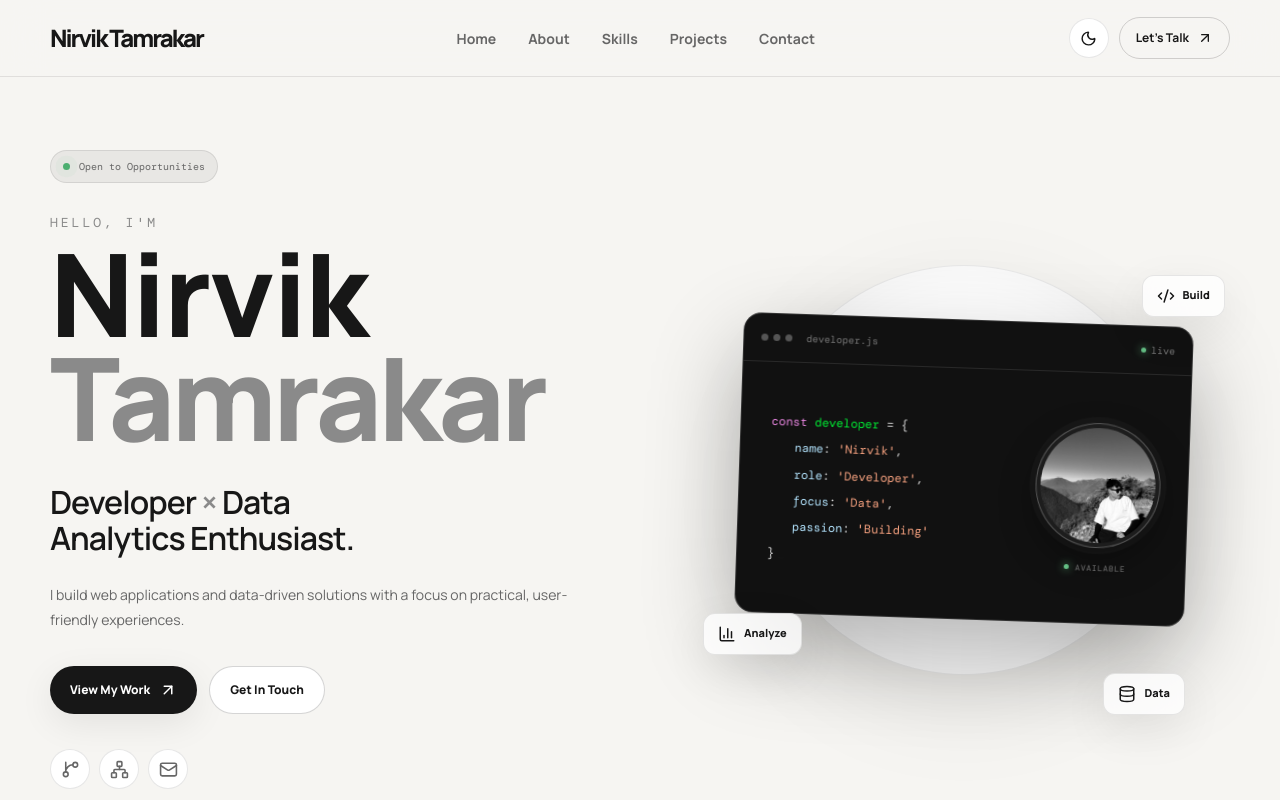
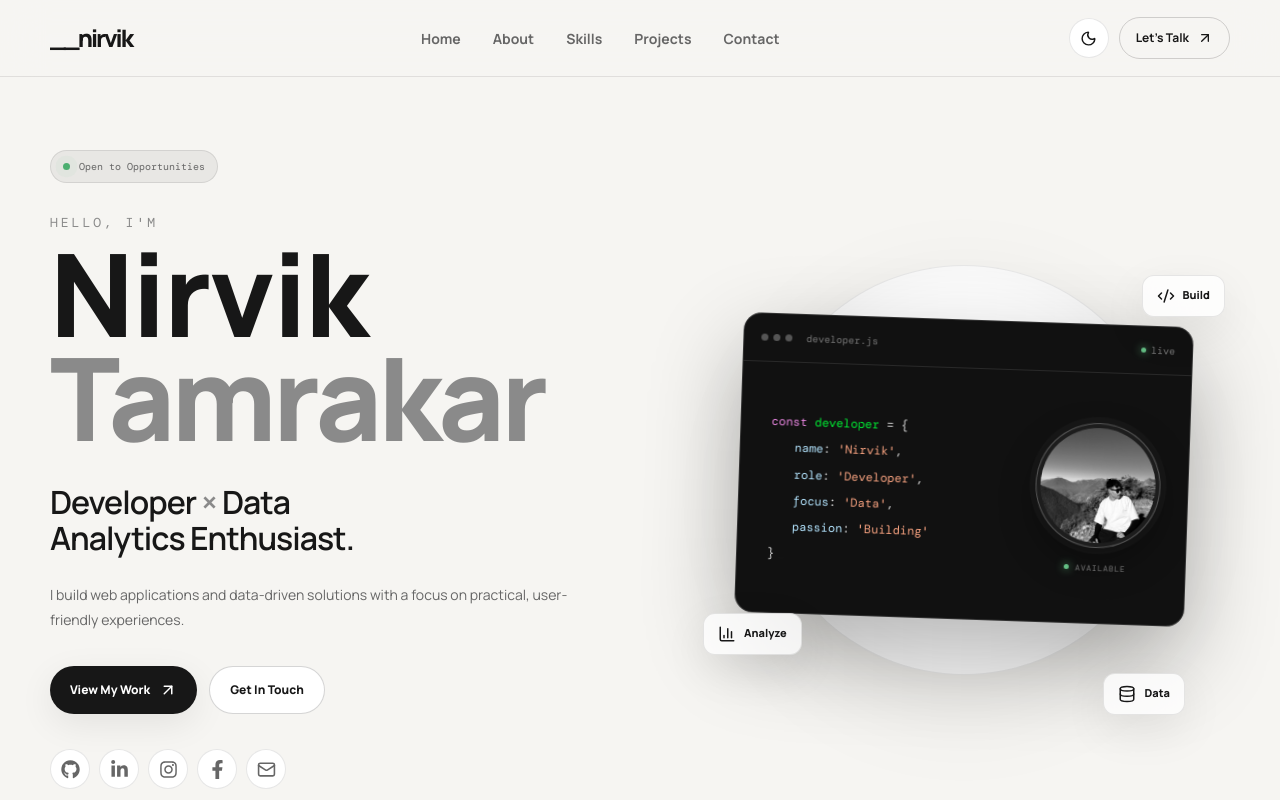
Before and after one commit to tamrakarnirvik/Nirvik-Portfolio, a React (Vite) app: page / in a window 1280 px wide. Shown: the top 800 px of the page. Built offline with nearby package versions, Linux system fonts and the light colour scheme.

Commit message:
added socials

```diff
--- a/package.json
+++ b/package.json
@@ -13,6 +13,7 @@
     "lucide-react": "^1.31.0",
     "react": "^19.2.8",
     "react-dom": "^19.2.8",
+    "react-icons": "^5.7.0",
     "react-router-dom": "^7.18.2"
   },
   "devDependencies": {
--- a/src/App.jsx
+++ b/src/App.jsx
@@ -4,17 +4,22 @@ import {
   BarChart3,
   Code2,
   Database,
-  GitBranch,
   Globe,
   Mail,
   MapPin,
   Menu,
   Moon,
-  Network,
   Send,
   Sun,
   X,
 } from "lucide-react";
+
+import {
+  FaGithub,
+  FaLinkedinIn,
+  FaInstagram,
+  FaFacebookF,
+} from "react-icons/fa";
 
 import "./App.css";
 
@@ -135,7 +140,7 @@ const [darkMode, setDarkMode] = useState(() => {
       <header className="navbar">
         <div className="nav-container">
           <a href="#home" className="logo" onClick={closeMenu}>
-            Nirvik Tamrakar<span></span>
+            __nirvik<span></span>
           </a>
 
           <nav className={`nav-links ${menuOpen ? "active" : ""}`}>
@@ -220,32 +225,65 @@ const [darkMode, setDarkMode] = useState(() => {
             </div>
 
             <div className="hero-socials">
+
+  {/* GitHub */}
   <a
-                href="#"
+    href="https://github.com/tamrakarnirvik"
+    target="_blank"
+    rel="noopener noreferrer"
     aria-label="GitHub"
     className="social-icon"
     title="GitHub"
   >
-                <GitBranch size={19} />
+    <FaGithub size={19} />
   </a>
 
+  {/* LinkedIn */}
   <a
-                href="#"
+    href="https://www.linkedin.com/in/nirvik-tamrakar-68759933a/"
+    target="_blank"
+    rel="noopener noreferrer"
     aria-label="LinkedIn"
     className="social-icon"
     title="LinkedIn"
   >
-                <Network size={19} />
+    <FaLinkedinIn size={19} />
   </a>
 
+  {/* Instagram */}
   <a
-                href="mailto:your@email.com"
+    href="https://www.instagram.com/__nirvik/"
+    target="_blank"
+    rel="noopener noreferrer"
+    aria-label="Instagram"
+    className="social-icon"
+    title="Instagram"
+  >
+    <FaInstagram size={19} />
+  </a>
+
+  {/* Facebook */}
+  <a
+    href="https://www.facebook.com/nirviktamrakarr"
+    target="_blank"
+    rel="noopener noreferrer"
+    aria-label="Facebook"
+    className="social-icon"
+    title="Facebook"
+  >
+    <FaFacebookF size={19} />
+  </a>
+
+  {/* Email */}
+  <a
+    href="mailto:nirviktamrakarr@email.com"
     aria-label="Email"
     className="social-icon"
     title="Email"
   >
     <Mail size={19} />
   </a>
+
 </div>
           </div>
 
@@ -541,8 +579,10 @@ const [darkMode, setDarkMode] = useState(() => {
       </main>
 
       {/* FOOTER */}
+      {/* FOOTER */}
 <footer>
   <div className="footer-container">
+
     <div>
       <a href="#home" className="footer-logo">
         Nirvik Tamrakar<span></span>
@@ -559,20 +599,65 @@ const [darkMode, setDarkMode] = useState(() => {
     </div>
 
     <div className="footer-socials">
-            <a href="#" aria-label="GitHub">
-              <GitBranch size={17} />
+
+      {/* GitHub */}
+      <a
+        href="https://github.com/tamrakarnirvik"
+        target="_blank"
+        rel="noopener noreferrer"
+        aria-label="GitHub"
+        title="GitHub"
+      >
+        <FaGithub size={17} />
       </a>
 
-            <a href="#" aria-label="LinkedIn">
-              <Network size={17} />
+      {/* LinkedIn */}
+      <a
+        href="https://www.linkedin.com/in/nirvik-tamrakar-68759933a/"
+        target="_blank"
+        rel="noopener noreferrer"
+        aria-label="LinkedIn"
+        title="LinkedIn"
+      >
+        <FaLinkedinIn size={17} />
       </a>
 
-            <a href="mailto:your@email.com" aria-label="Email">
+      {/* Instagram */}
+      <a
+        href="https://www.instagram.com/__nirvik/"
+        target="_blank"
+        rel="noopener noreferrer"
+        aria-label="Instagram"
+        title="Instagram"
+      >
+        <FaInstagram size={17} />
+      </a>
+
+      {/* Facebook */}
+      <a
+        href="https://www.facebook.com/nirviktamrakarr"
+        target="_blank"
+        rel="noopener noreferrer"
+        aria-label="Facebook"
+        title="Facebook"
+      >
+        <FaFacebookF size={17} />
+      </a>
+
+      {/* Email */}
+      <a
+        href="mailto:nirviktamrakarr@email.com"
+        aria-label="Email"
+        title="Email"
+      >
         <Mail size={17} />
       </a>
-          </div>
+
     </div>
 
+  </div>
+
+  {/* COPYRIGHT */}
   <div className="copyright">
     © 2026 Nirvik Tamrakar. All rights reserved.
   </div>
```
Also changed, not shown: 1 other file (tests, documents, lock files or other folders). Lines whose indentation alone changed are shown as unchanged.
